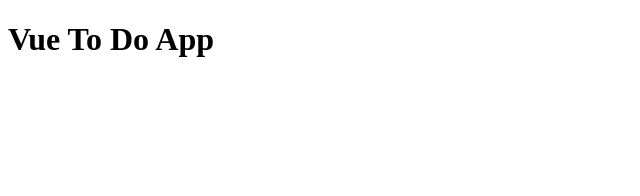
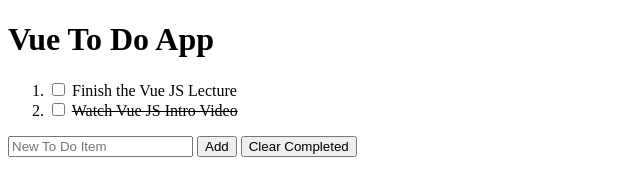
Before and after one commit to StungEye-RRC/Vue-Intro---To-Do-App, a plain HTML site: page index.html in a window 1280 px wide. Shown: the whole page, without its empty margins (0-640 px from the left). Drawn offline with nearby package versions, Linux system fonts and the light colour scheme.

Commit message:
Base markup for the todo app.

```diff
--- a/index.html
+++ b/index.html
@@ -10,6 +10,26 @@
 </head>
 <body>
   <h1>Vue To Do App</h1>
+  <div id="app">
+    <ol>
+      <li>
+        <label>
+          <input type="checkbox">
+          <span>Finish the Vue JS Lecture</span>
+        </label>
+      </li>
+      <li>
+        <label>
+          <input type="checkbox">
+          <del>Watch Vue JS Intro Video</del>
+        </label>
+      </li>
+    </ol>
+
+    <input placeholder="New To Do Item">
+    <button>Add</button>
+    <button>Clear Completed</button>
+  </div>
   <script src="index.js"></script>
 </body>
 </html>
```
